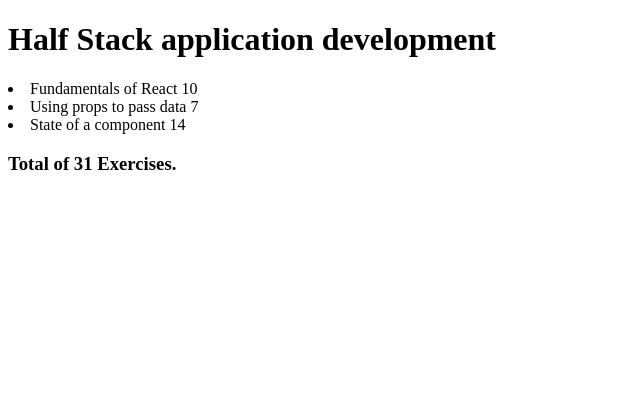
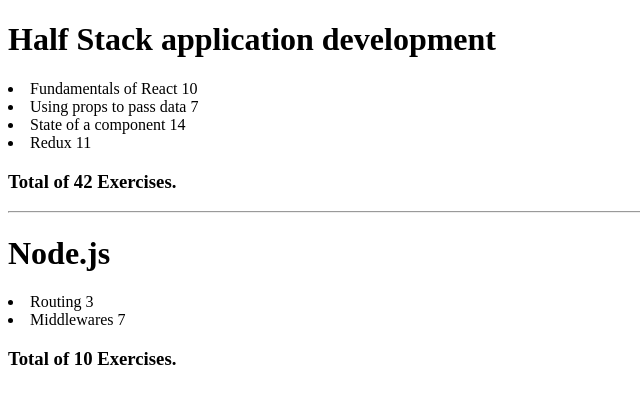
Before and after one commit to patel-param-09/part-2, a React (Vite) app: page / in a window 1280 px wide. Shown: the top 404 px of the page, without its empty margins (0-640 px from the left). Built offline with nearby package versions, Linux system fonts and the light colour scheme.

Commit message:
2.4: Course information step 9 (Object Array was Extended and then solve)

```diff
--- a/src/App.jsx
+++ b/src/App.jsx
@@ -1,9 +1,10 @@
 import React, { useState } from "react";
 
 const App = () => {
-  const course = {
+  const courses = [
+    {
+      name: "Half Stack application development",
       id: 1,
-    name: "Half Stack application development",
       parts: [
         {
           name: "Fundamentals of React",
@@ -20,11 +21,48 @@
           exercises: 14,
           id: 3,
         },
+        {
+          name: "Redux",
+          exercises: 11,
+          id: 4,
+        },
       ],
-  };
+    },
+    {
+      name: "Node.js",
+      id: 2,
+      parts: [
+        {
+          name: "Routing",
+          exercises: 3,
+          id: 1,
+        },
+        {
+          name: "Middlewares",
+          exercises: 7,
+          id: 2,
+        },
+      ],
+    },
+  ];
   // id = 1
-  const total = course.parts.reduce((prev, curr) => prev + curr.exercises, 0);
-  const Element1 = course.parts.map((Element) => {
+  const total = courses[0].parts.reduce(
+    (prev, curr) => prev + curr.exercises,
+    0
+  );
+  const Element1 = courses[0].parts.map((Element) => {
+    return (
+      <li key={Element.id}>
+        {Element.name} {Element.exercises}
+      </li>
+    );
+  });
+  // id = 2
+  const total2 = courses[1].parts.reduce(
+    (prev, curr) => prev + curr.exercises,
+    0
+  );
+  const Element2 = courses[1].parts.map((Element) => {
     return (
       <li key={Element.id}>
         {Element.name} {Element.exercises}
@@ -34,9 +72,13 @@
   // Return Statement
   return (
     <>
-      <h1>{course.name}</h1>
+      <h1>{courses[0].name}</h1>
       {Element1}
       <h3>Total of {total} Exercises.</h3>
+      <hr />
+      <h1>{courses[1].name}</h1>
+      {Element2}
+      <h3>Total of {total2} Exercises.</h3>
     </>
   );
 };
```
Lines whose indentation alone changed are shown as unchanged.
